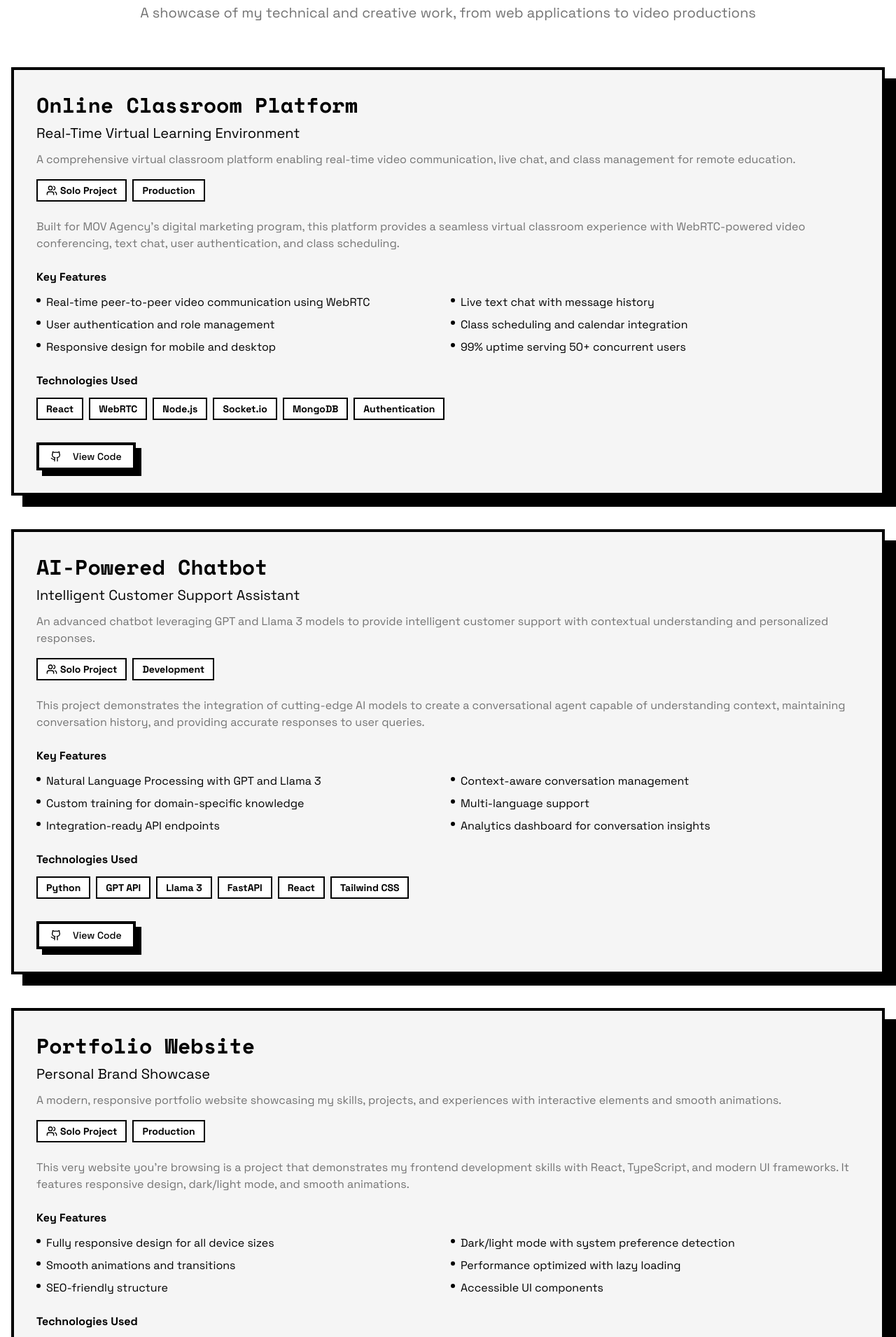
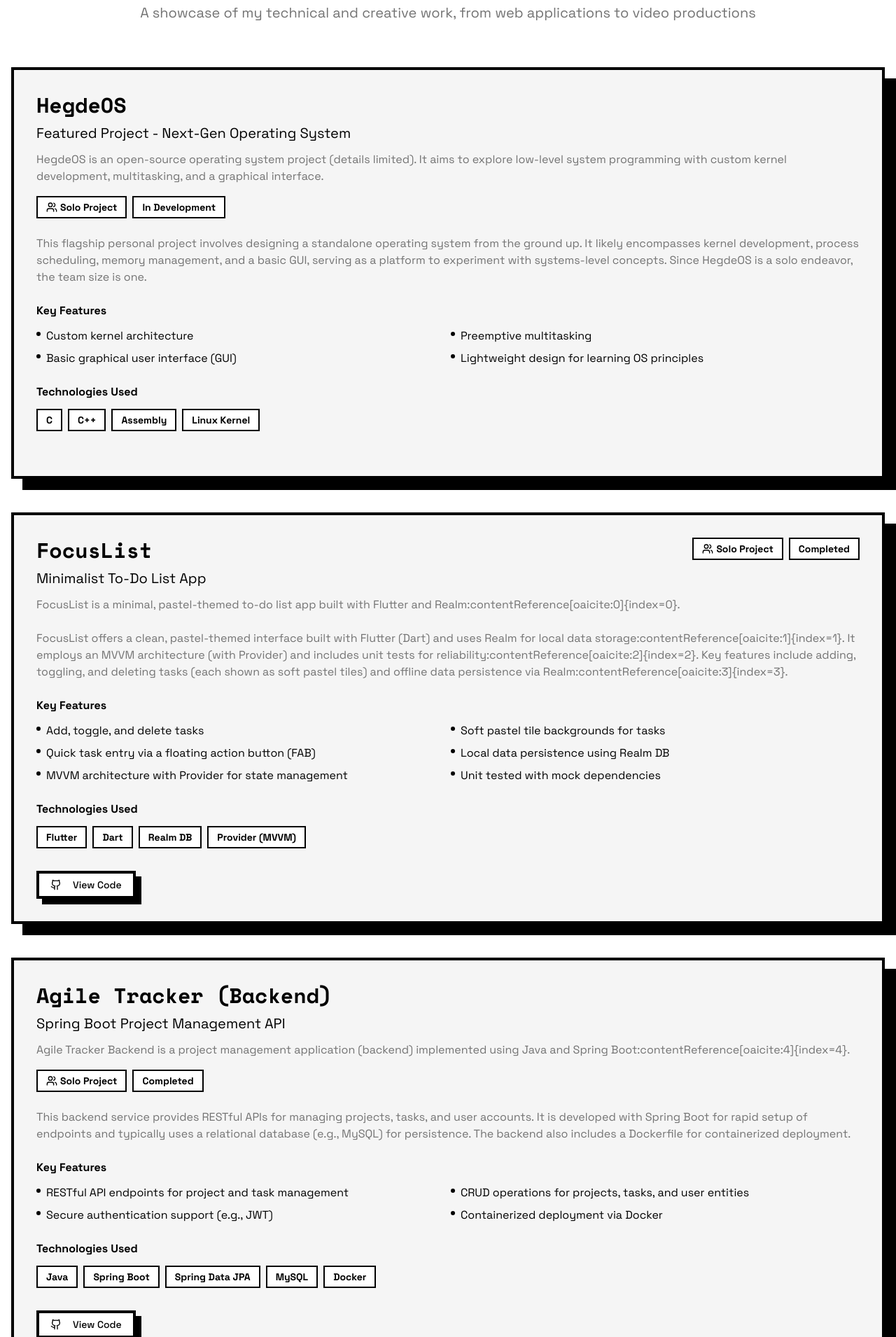
Before and after one commit to rajath-hk/portfolio_rajath, a React (Vite) app: page /projects in a window 1280 px wide. Shown: the part 220-2130 px from the top of the page at 70% size. Built offline with nearby package versions, Linux system fonts and the light colour scheme.

Commit message:
project update

```diff
--- a/src/pages/Projects.tsx
+++ b/src/pages/Projects.tsx
@@ -1,88 +1,131 @@
-import React from "react";
 import Navigation from "@/components/Navigation";
 import Footer from "@/components/Footer";
 import { Button } from "@/components/ui/button";
-import { ExternalLink, Github, Users, Zap, Award } from "lucide-react";
+import { ExternalLink, Github, Users } from "lucide-react";
 import { Link } from "react-router-dom";
 
 const Projects = () => {
   const projects = [
   {
-      title: "Online Classroom Platform",
-      subtitle: "Real-Time Virtual Learning Environment",
-      description: "A comprehensive virtual classroom platform enabling real-time video communication, live chat, and class management for remote education.",
-      longDescription: "Built for MOV Agency's digital marketing program, this platform provides a seamless virtual classroom experience with WebRTC-powered video conferencing, text chat, user authentication, and class scheduling.",
-      technologies: ["React", "WebRTC", "Node.js", "Socket.io", "MongoDB", "Authentication"],
-      features: [
-        "Real-time peer-to-peer video communication using WebRTC",
-        "Live text chat with message history",
-        "User authentication and role management",
-        "Class scheduling and calendar integration",
-        "Responsive design for mobile and desktop",
-        "99% uptime serving 50+ concurrent users"
+    "title": "HegdeOS",
+    "subtitle": "Featured Project - Next-Gen Operating System",
+    "description": "HegdeOS is an open-source operating system project (details limited). It aims to explore low-level system programming with custom kernel development, multitasking, and a graphical interface.",
+    "longDescription": "This flagship personal project involves designing a standalone operating system from the ground up. It likely encompasses kernel development, process scheduling, memory management, and a basic GUI, serving as a platform to experiment with systems-level concepts. Since HegdeOS is a solo endeavor, the team size is one.",
+    "technologies": ["C", "C++", "Assembly", "Linux Kernel"],
+    "features": [
+      "Custom kernel architecture",
+      "Preemptive multitasking",
+      "Basic graphical user interface (GUI)",
+      "Lightweight design for learning OS principles"
     ],
-      githubUrl: "https://github.com/rajath-hk/classroom-platform",
-      demoUrl: "#",
-      status: "Production",
-      teamSize: "Solo Project"
+    "githubUrl": "#",
+    "demoUrl": "#",
+    "status": "In Development",
+    "teamSize": "Solo Project"
   },
   {
-      title: "AI-Powered Chatbot",
-      subtitle: "Intelligent Customer Support Assistant",
-      description: "An advanced chatbot leveraging GPT and Llama 3 models to provide intelligent customer support with contextual understanding and personalized responses.",
-      longDescription: "This project demonstrates the integration of cutting-edge AI models to create a conversational agent capable of understanding context, maintaining conversation history, and providing accurate responses to user queries.",
-      technologies: ["Python", "GPT API", "Llama 3", "FastAPI", "React", "Tailwind CSS"],
-      features: [
-        "Natural Language Processing with GPT and Llama 3",
-        "Context-aware conversation management",
-        "Custom training for domain-specific knowledge",
-        "Multi-language support",
-        "Integration-ready API endpoints",
-        "Analytics dashboard for conversation insights"
+    "title": "FocusList",
+    "subtitle": "Minimalist To-Do List App",
+    "description": "FocusList is a minimal, pastel-themed to-do list app built with Flutter and Realm:contentReference[oaicite:0]{index=0}.",
+    "longDescription": "FocusList offers a clean, pastel-themed interface built with Flutter (Dart) and uses Realm for local data storage:contentReference[oaicite:1]{index=1}. It employs an MVVM architecture (with Provider) and includes unit tests for reliability:contentReference[oaicite:2]{index=2}. Key features include adding, toggling, and deleting tasks (each shown as soft pastel tiles) and offline data persistence via Realm:contentReference[oaicite:3]{index=3}.",
+    "technologies": ["Flutter", "Dart", "Realm DB", "Provider (MVVM)"],
+    "features": [
+      "Add, toggle, and delete tasks",
+      "Soft pastel tile backgrounds for tasks",
+      "Quick task entry via a floating action button (FAB)",
+      "Local data persistence using Realm DB",
+      "MVVM architecture with Provider for state management",
+      "Unit tested with mock dependencies"
     ],
-      githubUrl: "https://github.com/rajath-hk/ai-chatbot",
-      demoUrl: "#",
-      status: "Development",
-      teamSize: "Solo Project"
+    "githubUrl": "https://github.com/rajathk/focuslist",
+    "demoUrl": "#",
+    "status": "Completed",
+    "teamSize": "Solo Project"
   },
   {
-      title: "Portfolio Website",
-      subtitle: "Personal Brand Showcase",
-      description: "A modern, responsive portfolio website showcasing my skills, projects, and experiences with interactive elements and smooth animations.",
-      longDescription: "This very website you're browsing is a project that demonstrates my frontend development skills with React, TypeScript, and modern UI frameworks. It features responsive design, dark/light mode, and smooth animations.",
-      technologies: ["React", "TypeScript", "Tailwind CSS", "Vite", "shadcn/ui"],
-      features: [
-        "Fully responsive design for all device sizes",
-        "Dark/light mode with system preference detection",
-        "Smooth animations and transitions",
-        "Performance optimized with lazy loading",
-        "SEO-friendly structure",
-        "Accessible UI components"
+    "title": "Agile Tracker (Backend)",
+    "subtitle": "Spring Boot Project Management API",
+    "description": "Agile Tracker Backend is a project management application (backend) implemented using Java and Spring Boot:contentReference[oaicite:4]{index=4}.",
+    "longDescription": "This backend service provides RESTful APIs for managing projects, tasks, and user accounts. It is developed with Spring Boot for rapid setup of endpoints and typically uses a relational database (e.g., MySQL) for persistence. The backend also includes a Dockerfile for containerized deployment.",
+    "technologies": ["Java", "Spring Boot", "Spring Data JPA", "MySQL", "Docker"],
+    "features": [
+      "RESTful API endpoints for project and task management",
+      "CRUD operations for projects, tasks, and user entities",
+      "Secure authentication support (e.g., JWT)",
+      "Containerized deployment via Docker"
     ],
-      githubUrl: "https://github.com/rajath-hk/portfolio",
-      demoUrl: "https://rajath-hk.github.io/portfolio_rajath/",
-      status: "Production",
-      teamSize: "Solo Project"
+    "githubUrl": "https://github.com/rajathk/agile-tracker-backend",
+    "demoUrl": "#",
+    "status": "Completed",
+    "teamSize": "Solo Project"
   },
   {
-      title: "Video Editing Reel",
-      subtitle: "Creative Showreel Compilation",
-      description: "A professionally edited video reel showcasing my creative video editing and motion graphics skills for promotional and entertainment purposes.",
-      longDescription: "This project demonstrates my creative abilities in video editing, motion graphics, color grading, and storytelling. The reel combines various projects to showcase versatility and technical proficiency.",
-      technologies: ["Adobe Premiere Pro", "After Effects", "Photoshop", "DaVinci Resolve"],
-      features: [
-        "Professional color grading and correction",
-        "Complex motion graphics and animations",
-        "Audio mixing and sound design",
-        "Storytelling through visual narrative",
-        "Industry-standard export settings",
-        "Multiple format deliveries"
+    "title": "Agile Tracker (Frontend)",
+    "subtitle": "React Project Management UI",
+    "description": "Agile Tracker Frontend is a project management application (frontend) built with React:contentReference[oaicite:5]{index=5}.",
+    "longDescription": "This React-based frontend provides a user interface for managing projects and tasks, consuming the APIs provided by the backend. It likely includes components for creating and updating tasks and presents data in a clean dashboard or kanban style. The app is fully client-side and uses modern JavaScript (ES6+) and CSS for styling.",
+    "technologies": ["JavaScript", "React", "HTML", "CSS"],
+    "features": [
+      "Interactive task board interface",
+      "Responsive design for project management",
+      "Integration with Agile Tracker backend APIs",
+      "Client-side data handling and state management"
     ],
-      githubUrl: "#",
-      demoUrl: "#",
-      status: "Completed",
-      teamSize: "Solo Project"
+    "githubUrl": "https://github.com/rajathk/agile-tracker-frontend",
+    "demoUrl": "#",
+    "status": "Completed",
+    "teamSize": "Solo Project"
+  },
+  {
+    "title": "Saltwater.github.io",
+    "subtitle": "Static Personal Website",
+    "description": "Saltwater.github.io appears to be a static personal website repository (no detailed information available).",
+    "longDescription": "This repository contains a static website (last updated 2015) comprising HTML, CSS, and image assets. It was likely used as a personal or project site featuring custom styling. No descriptive README or live demo link is provided.",
+    "technologies": ["HTML", "CSS", "JavaScript"],
+    "features": [
+      "Static content with custom CSS styling",
+      "Local image assets (in 'images' folder)",
+      "Likely hosted as a personal site (no live demo available)"
+    ],
+    "githubUrl": "https://github.com/rajathk/saltwater.github.io",
+    "demoUrl": "#",
+    "status": "Completed",
+    "teamSize": "Solo Project"
+  },
+  {
+    "title": "Game4Rage",
+    "subtitle": "Static Site (Custom Domain)",
+    "description": "Game4Rage is a static website repository (details not specified). It includes a CNAME, indicating a custom domain was used.",
+    "longDescription": "This repository holds a static site (likely for a gaming-related project) with HTML/CSS content. It has a CNAME file set (potentially pointing to a custom domain), but no README or visible content description. It appears to be an archived project with no active development.",
+    "technologies": ["HTML", "CSS", "JavaScript"],
+    "features": [
+      "Custom CNAME configuration (custom domain)",
+      "Static pages and assets (no dynamic backend)",
+      "Game-related content (presumably, based on name)"
+    ],
+    "githubUrl": "https://github.com/rajathk/game4rage",
+    "demoUrl": "#",
+    "status": "Completed",
+    "teamSize": "Solo Project"
+  },
+  {
+    "title": "Rajath K Portfolio (rajathk.github.io)",
+    "subtitle": "Personal Portfolio Website",
+    "description": "Personal portfolio website hosted by Rajath K to showcase his projects, skills, and contact information.",
+    "longDescription": "This is Rajath's personal portfolio site, containing sections for his bio, project gallery, and contact details. It is a static site built primarily with HTML, CSS, and a touch of JavaScript, designed with responsive layouts for desktop and mobile viewing. The site is live at http://www.rajathraomore.com.",
+    "technologies": ["HTML", "CSS", "JavaScript"],
+    "features": [
+      "Professional resume and bio section",
+      "Project gallery with links to source code",
+      "Contact form or email link",
+      "Responsive design for various devices"
+    ],
+    "githubUrl": "https://github.com/rajathk/rajathk.github.io",
+    "demoUrl": "http://www.rajathraomore.com",
+    "status": "Completed",
+    "teamSize": "Solo Project"
   }
+
   ];
 
   return (
```
Lines whose indentation alone changed are shown as unchanged.
